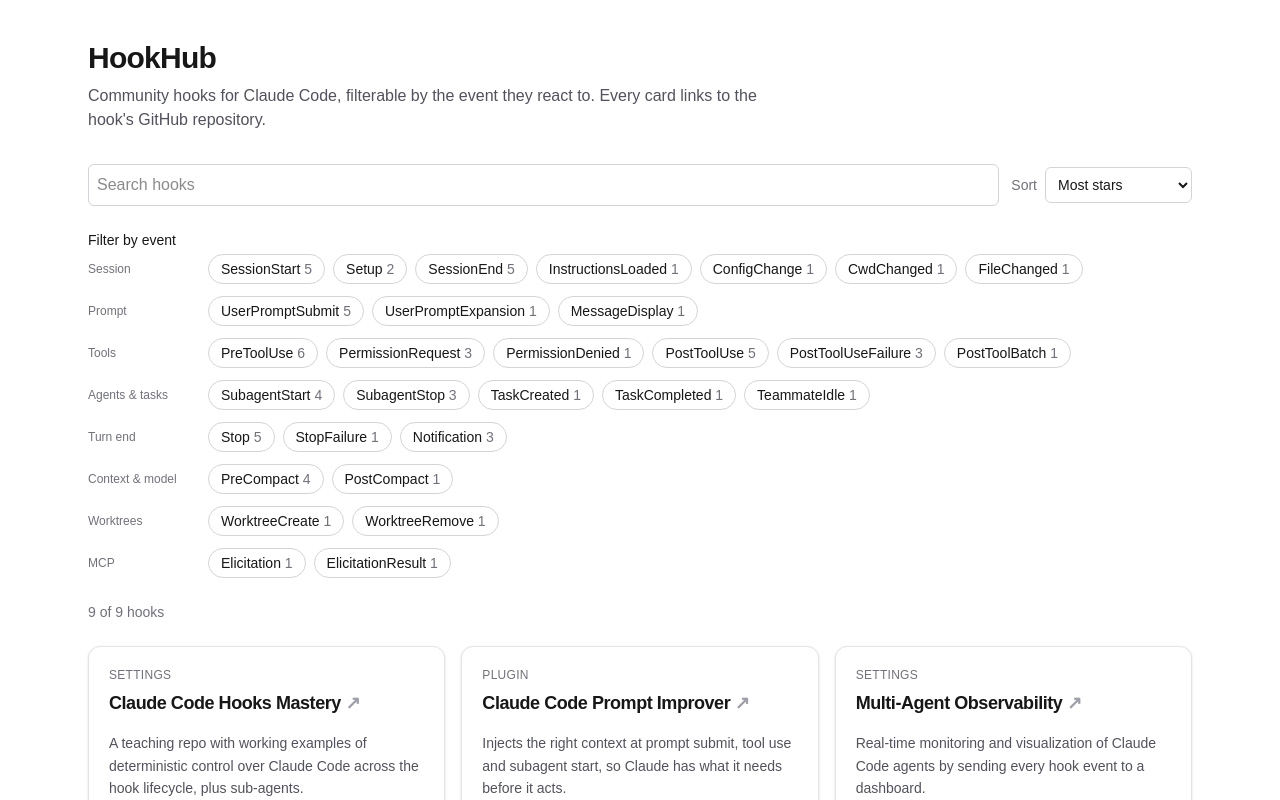
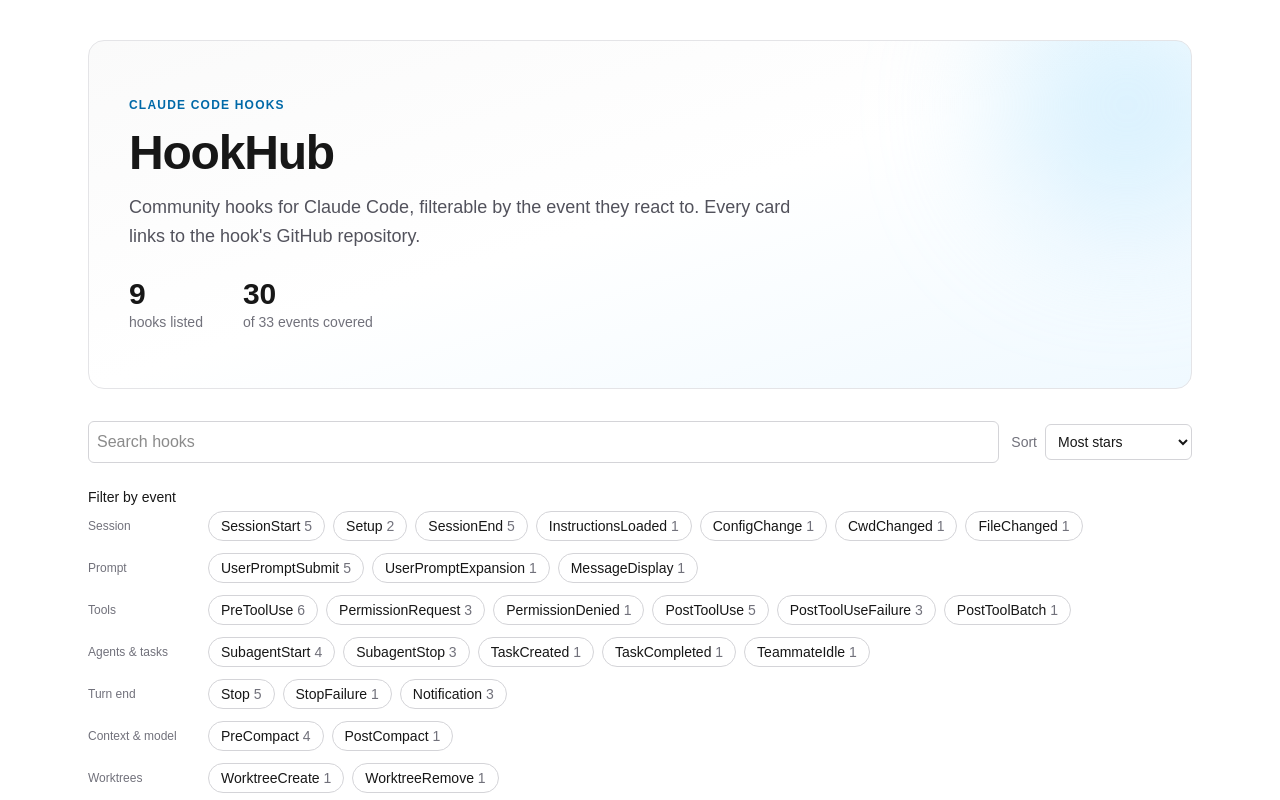
Before and after one commit to pjsoliveira/hookhub, a Next.js app: page / in a window 1280 px wide. Shown: the top 800 px of the page. Built offline with nearby package versions, Linux system fonts and the light colour scheme.

Commit message:
Give the home page a proper hero with live catalog stats
Co-Authored-By: Claude Sonnet 5.5 <noreply@anthropic.com>

```diff
--- a/src/components/Hero.tsx
+++ b/src/components/Hero.tsx
@@ -1,11 +1,38 @@
+import { events, hooks } from "@/lib/hooks/load";
+
 export function Hero() {
+  // Counted from the catalog, so these numbers can never go stale.
+  const eventsCovered = new Set(hooks.flatMap((hook) => hook.events)).size;
+
+  const stats = [
+    { label: "hooks listed", value: hooks.length },
+    { label: `of ${events.length} events covered`, value: eventsCovered },
+  ];
+
   return (
-    <header className="flex flex-col gap-2">
-      <h1 className="text-3xl font-semibold tracking-tight">HookHub</h1>
-      <p className="max-w-2xl text-zinc-600 dark:text-zinc-400">
-        Community hooks for Claude Code, filterable by the event they react to. Every card links to the hook&apos;s
-        GitHub repository.
-      </p>
+    <header className="relative overflow-hidden rounded-2xl border border-zinc-200 bg-linear-to-br from-zinc-50 via-white to-sky-50 px-6 py-10 sm:px-10 sm:py-14 dark:border-zinc-800 dark:from-zinc-900 dark:via-zinc-950 dark:to-sky-950/40">
+      <div
+        aria-hidden="true"
+        className="pointer-events-none absolute -right-16 -top-16 h-64 w-64 rounded-full bg-sky-200/50 blur-3xl dark:bg-sky-500/10"
+      />
+      <div className="relative flex flex-col gap-4">
+        <p className="text-xs font-semibold uppercase tracking-widest text-sky-700 dark:text-sky-300">
+          Claude Code hooks
+        </p>
+        <h1 className="text-4xl font-semibold tracking-tight sm:text-5xl">HookHub</h1>
+        <p className="max-w-2xl text-lg leading-relaxed text-zinc-600 dark:text-zinc-400">
+          Community hooks for Claude Code, filterable by the event they react to. Every card links to the hook&apos;s
+          GitHub repository.
+        </p>
+        <dl className="mt-2 flex flex-wrap gap-x-10 gap-y-3">
+          {stats.map((stat) => (
+            <div key={stat.label} className="flex flex-col-reverse">
+              <dt className="text-sm text-zinc-500">{stat.label}</dt>
+              <dd className="text-3xl font-semibold tabular-nums">{stat.value}</dd>
+            </div>
+          ))}
+        </dl>
+      </div>
     </header>
   );
 }
```
